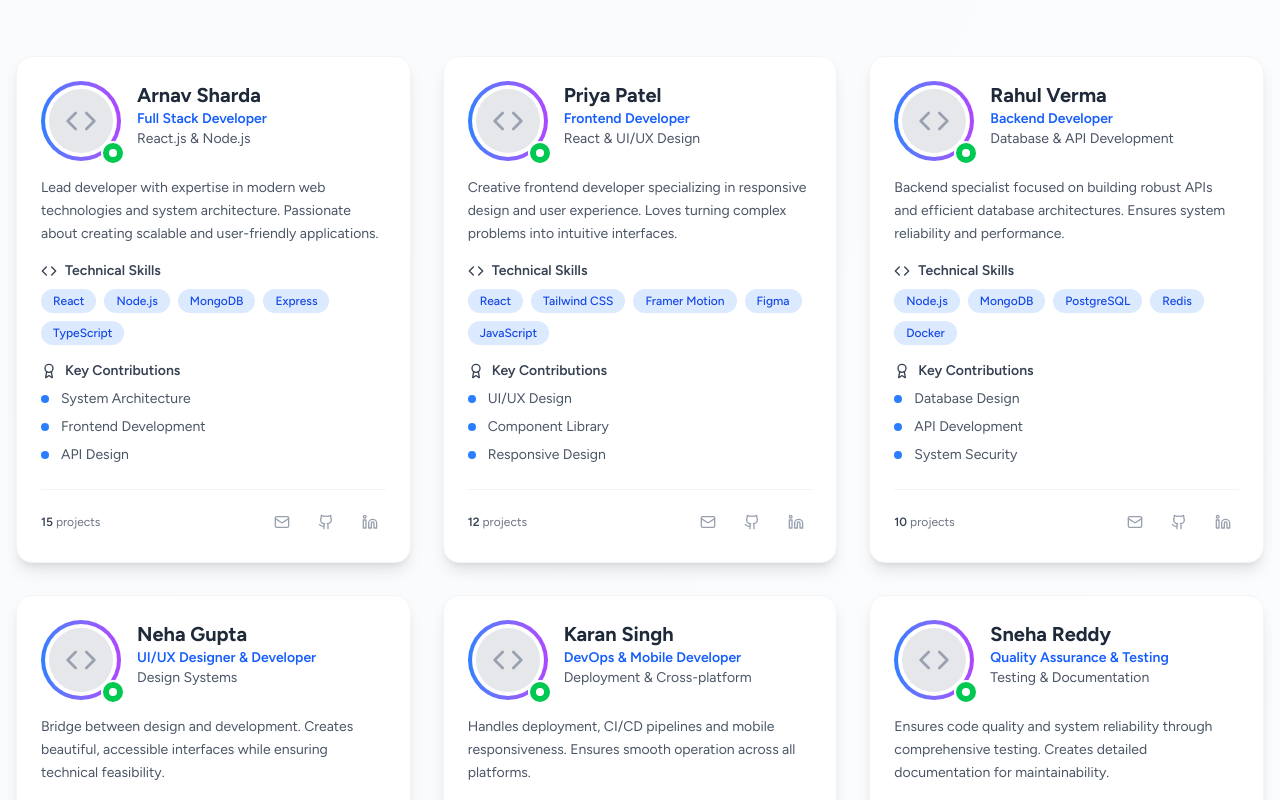
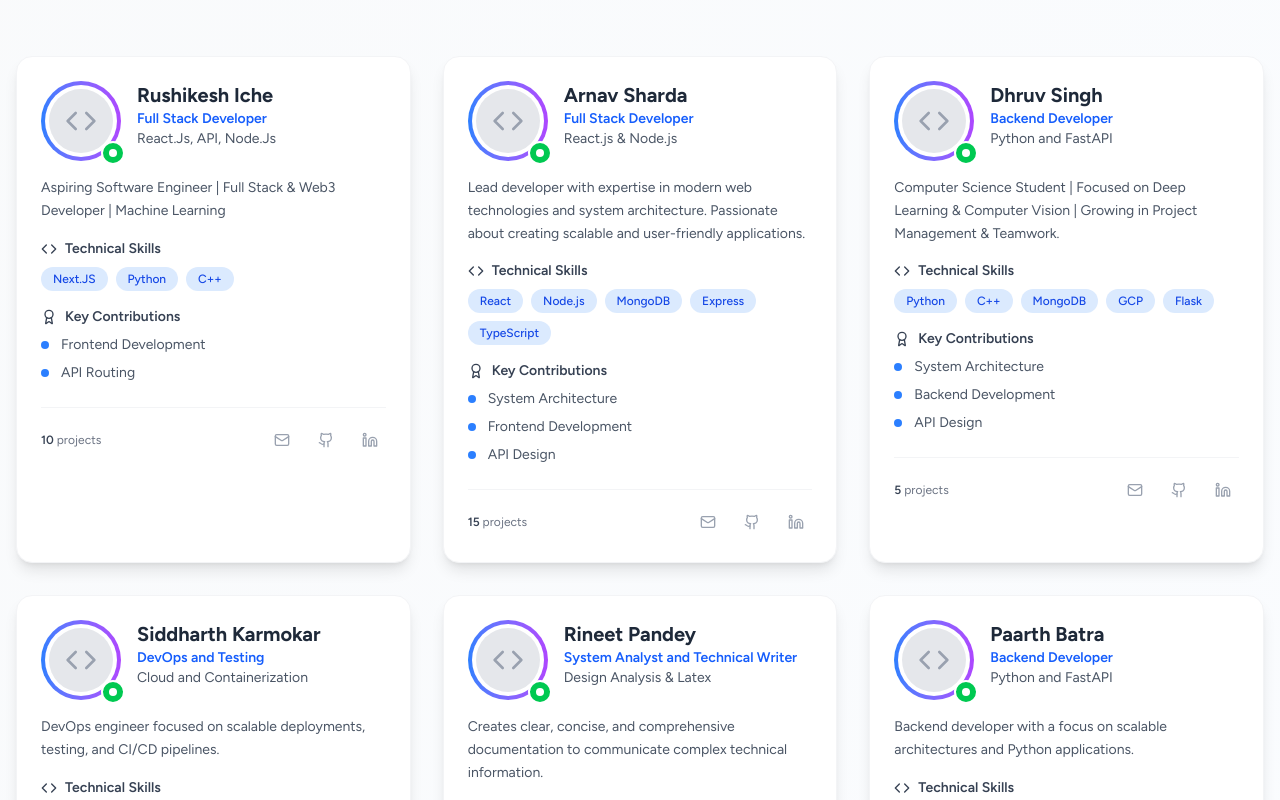
Before and after one commit to SiddharthKarmokar/placement-portal, a React (Vite) app in the folder website/: page /ourteam in a window 1280 px wide. Shown: the part 580-1380 px from the top of the page. Built offline with nearby package versions, Linux system fonts and the light colour scheme; no server answers; a web font is replaced by a local one.

Commit message:
Update OurTeam.jsx
our team updated

```diff
--- a/website/src/components/OurTeam.jsx
+++ b/website/src/components/OurTeam.jsx
@@ -14,94 +14,121 @@ import {
   Globe
 } from 'lucide-react';
 
-const OurTeam = () => {
+ const OurTeam = () => {
   const developmentTeam = [
     {
       id: 1,
+      name: "Rushikesh Iche",
+      role: "Full Stack Developer",
+      specialization: "React.Js, API, Node.Js",
+      image: "/Team/rushikesh.png",
+      email: "123cs0035@iiitk.ac.in",
+      github: "https://github.com/RushikeshIche",
+      linkedin: "https://www.linkedin.com/in/rushikesh-iche-aa395b289/",
+      bio: "Aspiring Software Engineer | Full Stack & Web3 Developer | Machine Learning",
+      skills: ["Next.JS", "Python", "C++"],
+      contributions: ["Frontend Development", "API Routing"],
+      projects: 10
+    },
+    {
+      id: 2,
       name: "Arnav Sharda",
       role: "Full Stack Developer",
       specialization: "React.js & Node.js",
-      image: "/team/aryan.jpg",
-      email: "aryan.sharma@iiitdmk.ac.in",
-      github: "https://github.com/aryansharma",
-      linkedin: "https://linkedin.com/in/aryansharma",
+      image: "/Team/arnav.png",
+      email: "asharda7898@gmail.com",
+      github: "https://github.com/arnav7897",
+      linkedin: "https://www.linkedin.com/in/arnav-sharda-bb281725a/",
       bio: "Lead developer with expertise in modern web technologies and system architecture. Passionate about creating scalable and user-friendly applications.",
       skills: ["React", "Node.js", "MongoDB", "Express", "TypeScript"],
       contributions: ["System Architecture", "Frontend Development", "API Design"],
       projects: 15
     },
     {
-      id: 2,
-      name: "Priya Patel",
-      role: "Frontend Developer",
-      specialization: "React & UI/UX Design",
-      image: "/team/priya.jpg",
-      email: "priya.patel@iiitdmk.ac.in",
-      github: "https://github.com/priyapatel",
-      linkedin: "https://linkedin.com/in/priyapatel",
-      bio: "Creative frontend developer specializing in responsive design and user experience. Loves turning complex problems into intuitive interfaces.",
-      skills: ["React", "Tailwind CSS", "Framer Motion", "Figma", "JavaScript"],
-      contributions: ["UI/UX Design", "Component Library", "Responsive Design"],
+      id: 3,
+      name: "Dhruv Singh",
+      role: "Backend Developer",
+      specialization: "Python and FastAPI",
+      image: "/Team/dhruv.jpeg",
+      email: "523cs0009@iiitk.ac.in",
+      github: "https://github.com/Vurhd0",
+      linkedin: "https://linkedin.com/in/dhruvsingh03",
+      bio: "Computer Science Student | Focused on Deep Learning & Computer Vision | Growing in Project Management & Teamwork.",
+      skills: ["Python", "C++", "MongoDB", "GCP", "Flask"],
+      contributions: ["System Architecture", "Backend Development", "API Design"],
+      projects: 5
+    },
+    {
+      id: 4,
+      name: "Siddharth Karmokar",
+      role: "DevOps and Testing",
+      specialization: "Cloud and Containerization",
+      image: "/Team/siddharth.jpeg",
+      email: "siddkarmokar@gmail.com",
+      github: "https://github.com/SiddharthKarmokar/placement-portal",
+      linkedin: "https://www.linkedin.com/in/siddkarmokar/",
+      bio: "DevOps engineer focused on scalable deployments, testing, and CI/CD pipelines.",
+      skills: ["Python", "React.js", "Docker", "AWS"],
+      contributions: ["EC2 + DockerHub", "CICD", "Unit, Integration and Load Testing", "Container Orchestration", "System Design"],
       projects: 12
     },
     {
-      id: 3,
-      name: "Rahul Verma",
-      role: "Backend Developer",
-      specialization: "Database & API Development",
-      image: "/team/rahul.jpg",
-      email: "rahul.verma@iiitdmk.ac.in",
-      github: "https://github.com/rahulverma",
-      linkedin: "https://linkedin.com/in/rahulverma",
-      bio: "Backend specialist focused on building robust APIs and efficient database architectures. Ensures system reliability and performance.",
-      skills: ["Node.js", "MongoDB", "PostgreSQL", "Redis", "Docker"],
-      contributions: ["Database Design", "API Development", "System Security"],
-      projects: 10
-    },
-    {
-      id: 4,
-      name: "Neha Gupta",
-      role: "UI/UX Designer & Developer",
-      specialization: "Design Systems",
-      image: "/team/neha.jpg",
-      email: "neha.gupta@iiitdmk.ac.in",
-      github: "https://github.com/nehagupta",
-      linkedin: "https://linkedin.com/in/nehagupta",
-      bio: "Bridge between design and development. Creates beautiful, accessible interfaces while ensuring technical feasibility.",
-      skills: ["Figma", "Adobe XD", "React", "CSS", "User Research"],
-      contributions: ["Design System", "User Research", "Prototyping"],
-      projects: 8
-    },
-    {
       id: 5,
-      name: "Karan Singh",
-      role: "DevOps & Mobile Developer",
-      specialization: "Deployment & Cross-platform",
-      image: "/team/karan.jpg",
-      email: "karan.singh@iiitdmk.ac.in",
-      github: "https://github.com/karansingh",
-      linkedin: "https://linkedin.com/in/karansingh",
-      bio: "Handles deployment, CI/CD pipelines and mobile responsiveness. Ensures smooth operation across all platforms.",
-      skills: ["Docker", "AWS", "React Native", "Git", "Nginx"],
-      contributions: ["Deployment", "Mobile Optimization", "Performance"],
-      projects: 11
+      name: "Rineet Pandey",
+      role: "System Analyst and Technical Writer",
+      specialization: "Design Analysis & Latex",
+      image: "/Team/rineet.jpeg",
+      email: "123cs0009@iiitk.ac.in",
+      github: "https://github.com/rineet",
+      linkedin: "https://www.linkedin.com/in/rineet-pandey-8aa4112a8/",
+      bio: "Creates clear, concise, and comprehensive documentation to communicate complex technical information.",
+      skills: ["Figma", "Latex", "Design Analysis"],
+      contributions: ["Frontend Design", "System Analysis and Documentation"],
+      projects: 5
     },
     {
       id: 6,
-      name: "Sneha Reddy",
-      role: "Quality Assurance & Testing",
-      specialization: "Testing & Documentation",
-      image: "/team/sneha.jpg",
-      email: "sneha.reddy@iiitdmk.ac.in",
-      github: "https://github.com/snehareddy",
-      linkedin: "https://linkedin.com/in/snehareddy",
-      bio: "Ensures code quality and system reliability through comprehensive testing. Creates detailed documentation for maintainability.",
-      skills: ["Jest", "Cypress", "Postman", "Documentation", "Debugging"],
-      contributions: ["Testing Suite", "Documentation", "Code Review"],
-      projects: 9
+      name: "Paarth Batra",
+      role: "Backend Developer",
+      specialization: "Python and FastAPI",
+      image: "/Team/paarth.jpeg",
+      email: "paarth.batra007@gmail.com",
+      github: "https://github.com/hydro-7",
+      linkedin: "https://linkedin.com/in/paarth7",
+      bio: "Backend developer with a focus on scalable architectures and Python applications.",
+      skills: ["Python", "C++", "MongoDB", "Flask"],
+      contributions: ["System Architecture", "Backend Development", "Documentation"],
+      projects: 5
+    },
+    {
+      id: 7,
+      name: "Gaurav Singh",
+      role: "Frontend Designer",
+      specialization: ["React.js", "JavaScript","Bootstrap"],
+      image: "/Team/gaurav.jpeg",
+      email: "game092003@gmail.com",
+      github: "https://github.com/Loverki",
+      linkedin: "https://linkedin.com/in/gaurav092003",
+      bio: "Frontend Designer skilled in React.js, JavaScript, and Bootstrap, focused on building clean, responsive web interfaces.",
+      skills: ["React", "Bootstrap","Node.js", "MongoDB", "Express.js"],
+      contributions: ["Frontend Development"],
+      projects: 4
+    },
+    {
+      id: 8,
+      name: "Ayush Rahate",
+      role: "Frontend Developer and Documentation",
+      specialization: "Python and Figma",
+      image: "/Team/ayush.jpeg",
+      email: "123cs0006@iiitk.ac.in",
+      github: "https://github.com/ayushr27",
+      linkedin: "https://www.linkedin.com/in/ayushrahate27/",
+      bio: "Computer Science Student | Applying Deep Learning within the SDLC | Growing in Product Management.",
+      skills: ["Python", "C++", "Figma", "Latex"],
+      contributions: ["System Architecture", "Documentation", "UI Interface"],
+      projects: 4
     }
   ];
-
   const techStack = [
     { name: "React", icon: Code, color: "text-blue-500" },
     { name: "Node.js", icon: Server, color: "text-green-500" },
@@ -112,8 +139,8 @@ const OurTeam = () => {
   ];
 
   const projectStats = [
-    { number: "6", label: "Developers" },
-    { number: "65+", label: "Total Features" },
+    { number: "8", label: "Developers" },
+    { number: "20+", label: "Total Features" },
     { number: "12k+", label: "Lines of Code" },
     { number: "99.9%", label: "Uptime" }
   ];
```
